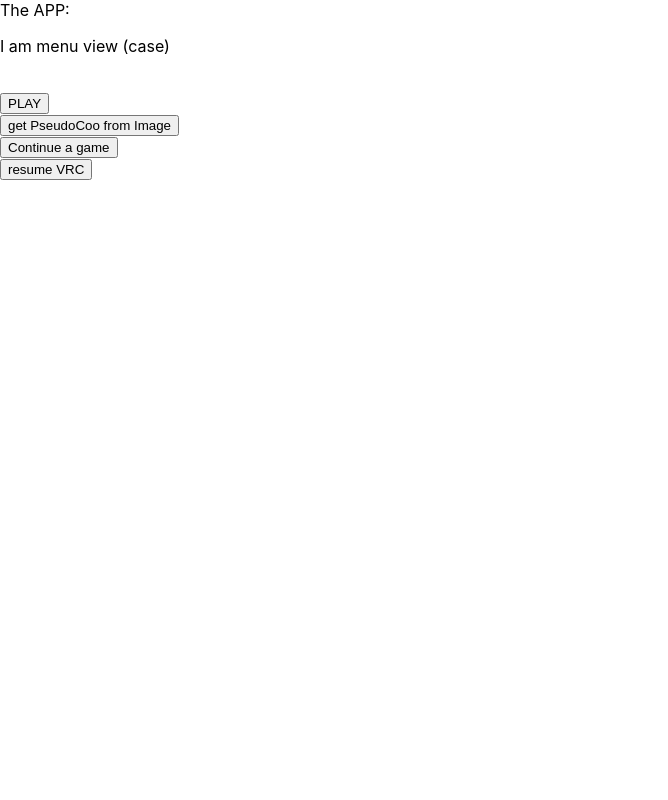
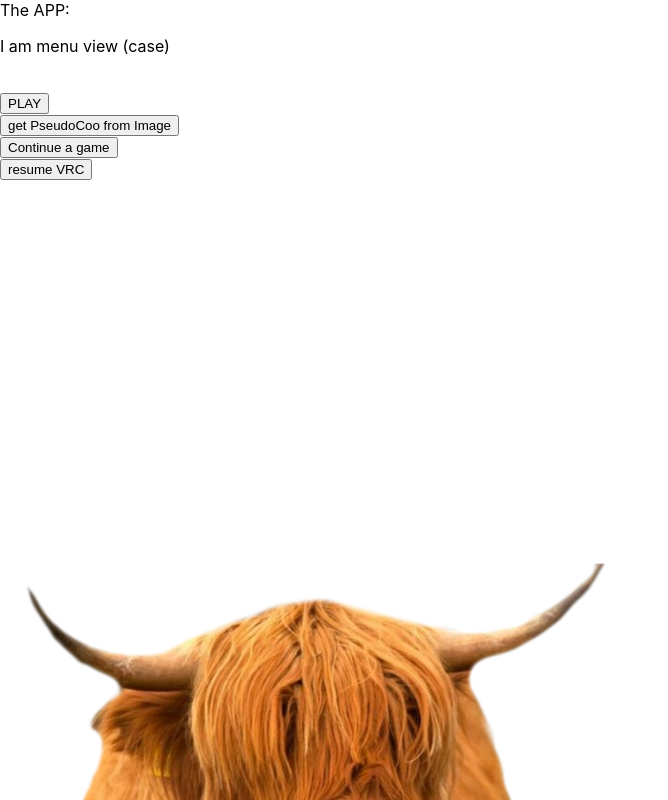
Before and after one commit to TimothySaunders/PseudoCoo, a React (Create React App) app in the folder frontEnd/: page / in a window 1280 px wide. Shown: the top 800 px of the page, without its empty margins (0-668 px from the left). Built offline with nearby package versions, Linux system fonts and the light colour scheme; no server answers.

Commit message:
fixed loadgame bug

```diff
--- a/frontEnd/src/components/LoadGame.js
+++ b/frontEnd/src/components/LoadGame.js
@@ -9,13 +9,13 @@ export default function LoadGame(props){
     }
 
     const handleLoadGame = (event) => {
-        const gameIndex = getIdFromEvent(event)
-        props.loadGame(gameIndex);
+        const gameId = getIdFromEvent(event)
+        props.loadGame(gameId);
     }
 
     const handleDeleteGame = (event) => {
-        const gameIndex = getIdFromEvent(event)
-        props.removeGame(gameIndex);
+        const gameId = getIdFromEvent(event)
+        props.removeGame(gameId);
     }
 
     const saveNodes = props.savedGames.map((game, index) => {
--- a/frontEnd/src/components/MenuView.js
+++ b/frontEnd/src/components/MenuView.js
@@ -22,7 +22,6 @@ const MenuView = (props) => {
                         <button onClick={makeChoice} value="DifficultyMenu"> PLAY   </button><br />
                         <button onClick={makeChoice} value="ImportImage"> get PseudoCoo from Image   </button><br />
                         <button onClick={makeChoice} value="SavedGames"> Continue a game   </button>
-
                     </Fragment>
                 )
                 break
--- a/frontEnd/src/containers/ImageUpload.js
+++ b/frontEnd/src/containers/ImageUpload.js
@@ -46,7 +46,7 @@ export default class ImageUpload extends Component{
 
         let fileReader2 = new FileReader();
         fileReader2.onload = async () => {
-            output = await ImageParser(fileReader2.result, false, true)
+            output = await ImageParser(fileReader2.result, false, false)
             document.getElementById("test").src = fileReader2.result;
             this.setState ({parsedOutput: output})
         }
@@ -96,7 +96,7 @@ export default class ImageUpload extends Component{
 
         return(
             <div>
-                <p>//grid component will go here</p>
+                <p>grid component will go here</p>
                 <button id="validate-upload" onClick={this.handleValidate}>Validate</button>
                 <img id="preview" className="image" src="uploadDefault.png" alt="uploadImage" draggable="false"
                 onClick={this.handleImageClick} onDragEnter={this.handleDragEnter} onDragLeave={this.handleDragLeave} onDragOver={this.handleDragOver} onDrop={this.handleOnDrop}/>
--- /dev/null
+++ b/frontEnd/src/containers/MenuContainer.css
@@ -0,0 +1,14 @@
+.cow-animation {
+    width: 100%;
+    height: auto;
+}
+
+#cow {
+    transition-timing-function: ease;
+}
+
+#cow-container {
+    position: absolute;
+
+
+}
--- a/frontEnd/src/containers/MenuContainer.js
+++ b/frontEnd/src/containers/MenuContainer.js
@@ -4,6 +4,8 @@ import MenuView from '../components/MenuView'
 import GameGrid from '../components/GameGrid'
 import JokeTimer from '../helpers/JokeTimer'
 import sudoku from '../helpers/sudoku'
+import './MenuContainer.css'
+
 
 const SpeechRecognition = window.SpeechRecognition || window.webkitSpeechRecognition;
 const recognition = new SpeechRecognition();
@@ -38,10 +40,8 @@ export default class MenuContainer extends Component {
         const saveGames = await get("api/saves");
         this.setState({ savedGames: saveGames });
     }
+
     // --- --- VOICE  --- ---
-
-
-
     contains(checkedarray, arrayOfWords) {
         var result = false;
         for (let word of arrayOfWords) {
@@ -126,21 +126,11 @@ export default class MenuContainer extends Component {
                 console.log(output + " maybe this is working")
                 functionPassedBack(output);
                 // return output;
-
             }
-
         } catch(error) {
             console.log(error + "   oops i broke");
         }
-
-
-
-
-
     }
-
-
-
 
     voiceCommands() {
 
@@ -228,10 +218,10 @@ export default class MenuContainer extends Component {
     }
 
     loadGame = (id) => {
-        const game = this.state.savedGames[id];
+        console.log(id)
+        const game = this.state.savedGames.find(game => game.id === parseInt(id));
         this.setState({ game: game });
     }
-
 
     removeGame = async (id) => {
         await remove("/api/saves/" + id);
@@ -242,15 +232,6 @@ export default class MenuContainer extends Component {
         const chosen = choice;
         this.setState({ viewOption: chosen })
     }
-
-    loadGame = (event) => {
-        const targetId = event.target.id;
-        const gameIndex = targetId.substring(targetId.length - 1);
-        const game = this.state.savedGames[gameIndex];
-        this.setState({ game: game });
-    }
-
-
 
     creategameStringFromDifficulty = (choice) => {
         const newGame = this.state.game;
@@ -285,7 +266,11 @@ export default class MenuContainer extends Component {
                         viewOption={this.state.viewOption} savedGames={this.state.savedGames} loadGame={this.loadGame} removeGame={this.removeGame}> </MenuView>
                     <br />
                     <button onClick={this.voiceCommands}>resume VRC</button>
-
+                    <div id="cow-container">
+                            <img id="cow" className="cow-animation" src="cow.png" alt="cow" draggable="false"></img>
+                            <img id="speech-bubble" className="cow-animation" src="speech_bubble.png" alt="speech" draggable="false"></img>
+                            <p id="cow-speech"></p>
+                    </div>
                 </Fragment>
             )
         } else {
@@ -295,6 +280,11 @@ export default class MenuContainer extends Component {
                     <button onClick={this.reset}> Return to menu</button>
                     <br />
                     <button onClick={this.voiceCommands}>resume VRC</button>
+                    <div id="cow-container">
+                            <img id="cow" className="cow-animation" src="cow.png" alt="cow" draggable="false"></img>
+                            <img id="speech-bubble" className="cow-animation" src="speech_bubble.png" alt="speech" draggable="false"></img>
+                            <p id="cow-speech"></p>
+                    </div>
                 </Fragment>
             )
         }
--- a/frontEnd/src/helpers/ImageParser.js
+++ b/frontEnd/src/helpers/ImageParser.js
@@ -1,5 +1,5 @@
 const { createWorker } = require('tesseract.js');
-const sizeOf = require('image-size');
+// const sizeOf = require('image-size');
 
 
 function getImageMaxDimension(url){
```
Also changed, not shown: frontEnd/public/cow.png (added), frontEnd/public/speech_bubble.png (added).
